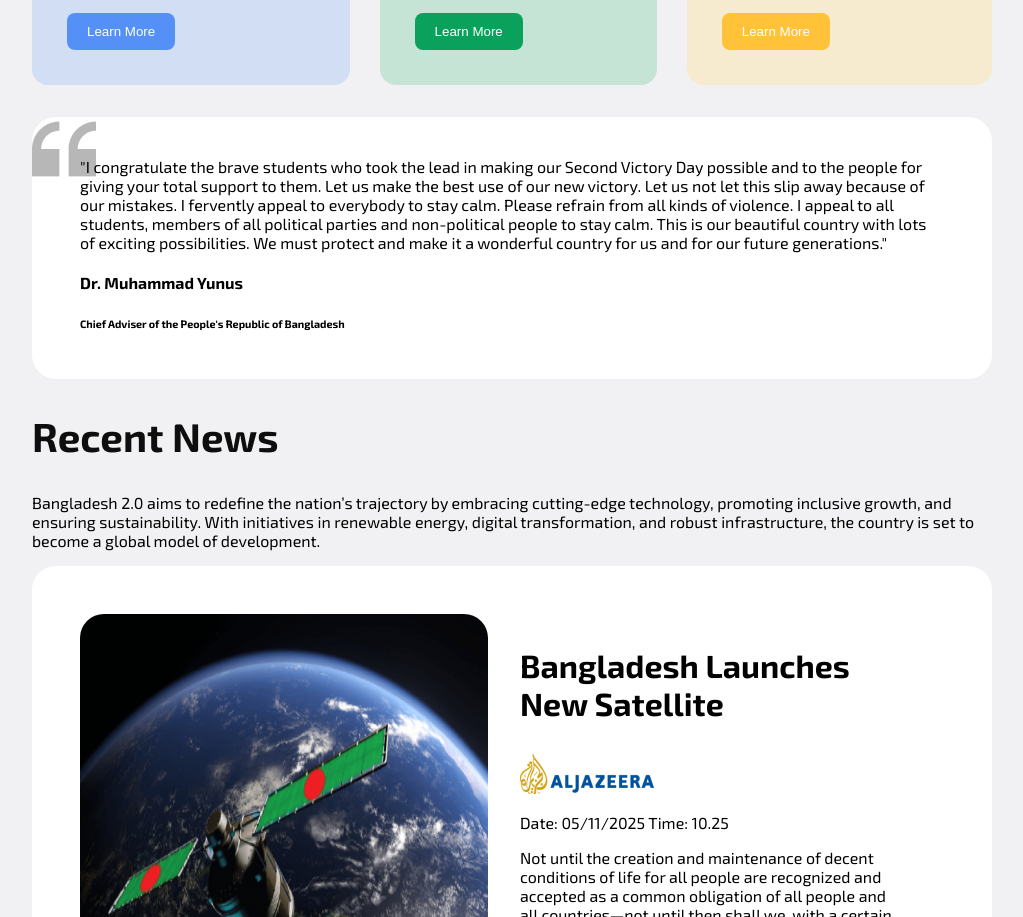
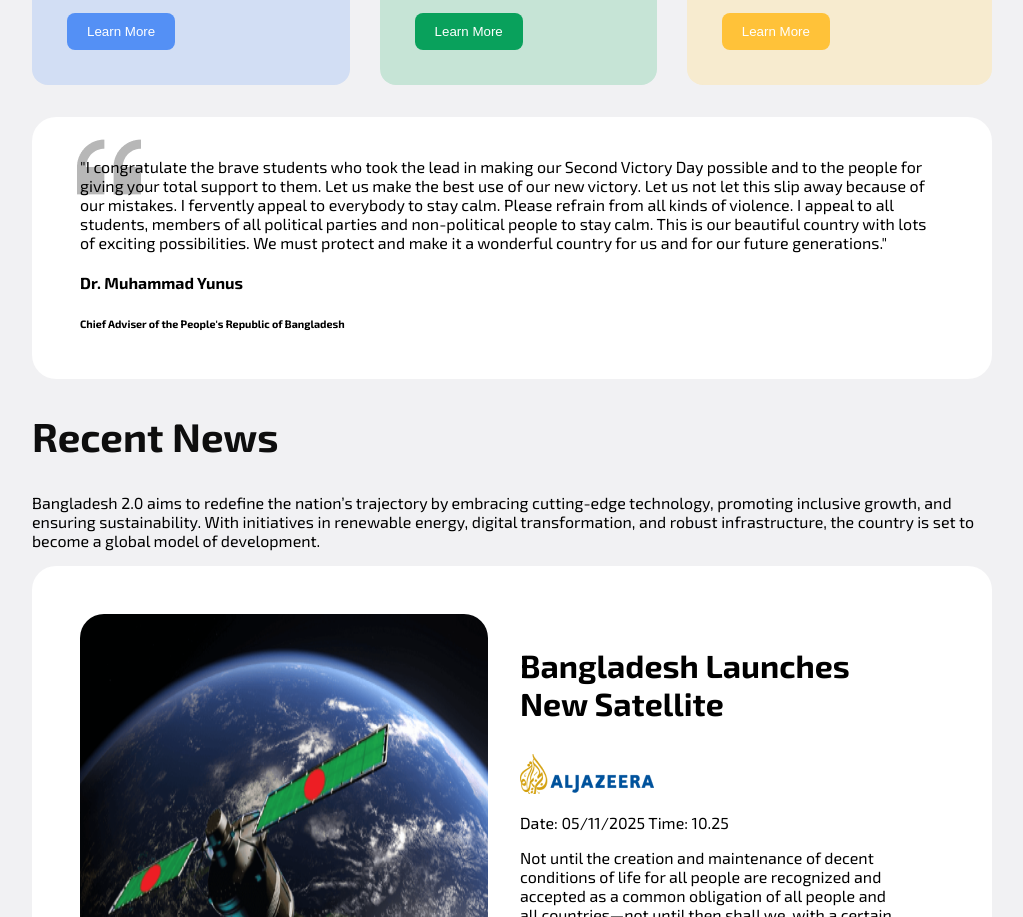
Before and after one commit to jewel-barua-code/new-bangladesh-a1, a plain HTML site: page index.html in a window 1280 px wide. Shown: the part 1018-1935 px from the top of the page, without its empty margins (128-1151 px from the left). Drawn offline with Linux system fonts and the light colour scheme.

Commit message:
qoute section updated

```diff
--- a/style.css
+++ b/style.css
@@ -137,6 +137,7 @@ nav ul{
 .qoute-container{
     background-image: url('./resources/quote-bg.png');
     background-repeat: no-repeat;
+    background-position: left 45px bottom 180px;
     background-color: white;
     border-radius: 24px;
     padding: 24px 48px;
```
